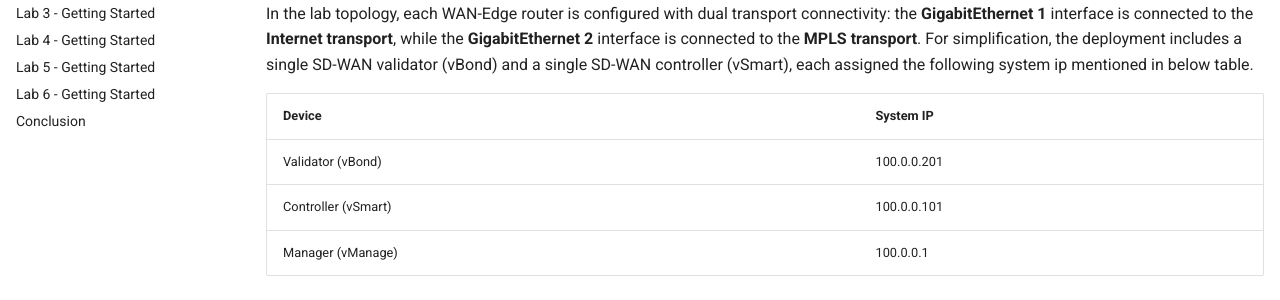
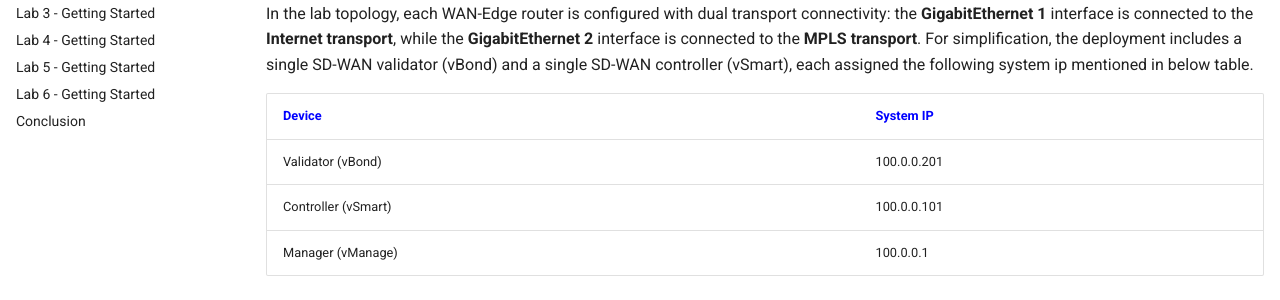
Before and after one commit to ciscodocs/ltrent-2008-clemea25, an MkDocs documentation site: the page built from docs/lab0_getting_started.md, in a window 1280 px wide. Shown: the part 497-797 px from the top of the page. Built offline with MkDocs 1.6.1 and Material for MkDocs 9.7.7, drawn with Linux system fonts in a browser that asks for light colours.

Commit message:
Lab 1 Guide

```diff
--- a/docs/lab0_getting_started.md
+++ b/docs/lab0_getting_started.md
@@ -7,11 +7,11 @@ This lab features a topology comprising four WAN-Edge routers strategically depl
 
 In the lab topology, each WAN-Edge router is configured with dual transport connectivity: the **GigabitEthernet 1** interface is connected to the **Internet transport**, while the **GigabitEthernet 2** interface is connected to the **MPLS transport**. For simplification, the deployment includes a single SD-WAN validator (vBond) and a single SD-WAN controller (vSmart), each assigned the following system ip mentioned in below table.
 
-| Device               | System IP   |
-|----------------------|-------------|
-| Validator  (vBond)   | 100.0.0.201 |
-| Controller (vSmart)  | 100.0.0.101 |
-| Manager    (vManage) | 100.0.0.1   |
+| <font color="blue">Device</font> | <font color="blue">System IP</font>   |
+|--------------------------------|-------------|
+| Validator  (vBond)             | 100.0.0.201 |
+| Controller (vSmart)            | 100.0.0.101 |
+| Manager    (vManage)           | 100.0.0.1   |
 
 Additionally, the **GigabitEthernet 4** interface on each region WAN-Edge router is connected to a **firewall** within the service VPN. ***Branch users*** are also part of the service VPN and are connected to the WAN-Edge routers through the **GigabitEthernet 3** interface, as shown in the topology diagram. This setup enables seamless traffic flow and inspection while ensuring a realistic representation of enterprise network environments.
 
```
